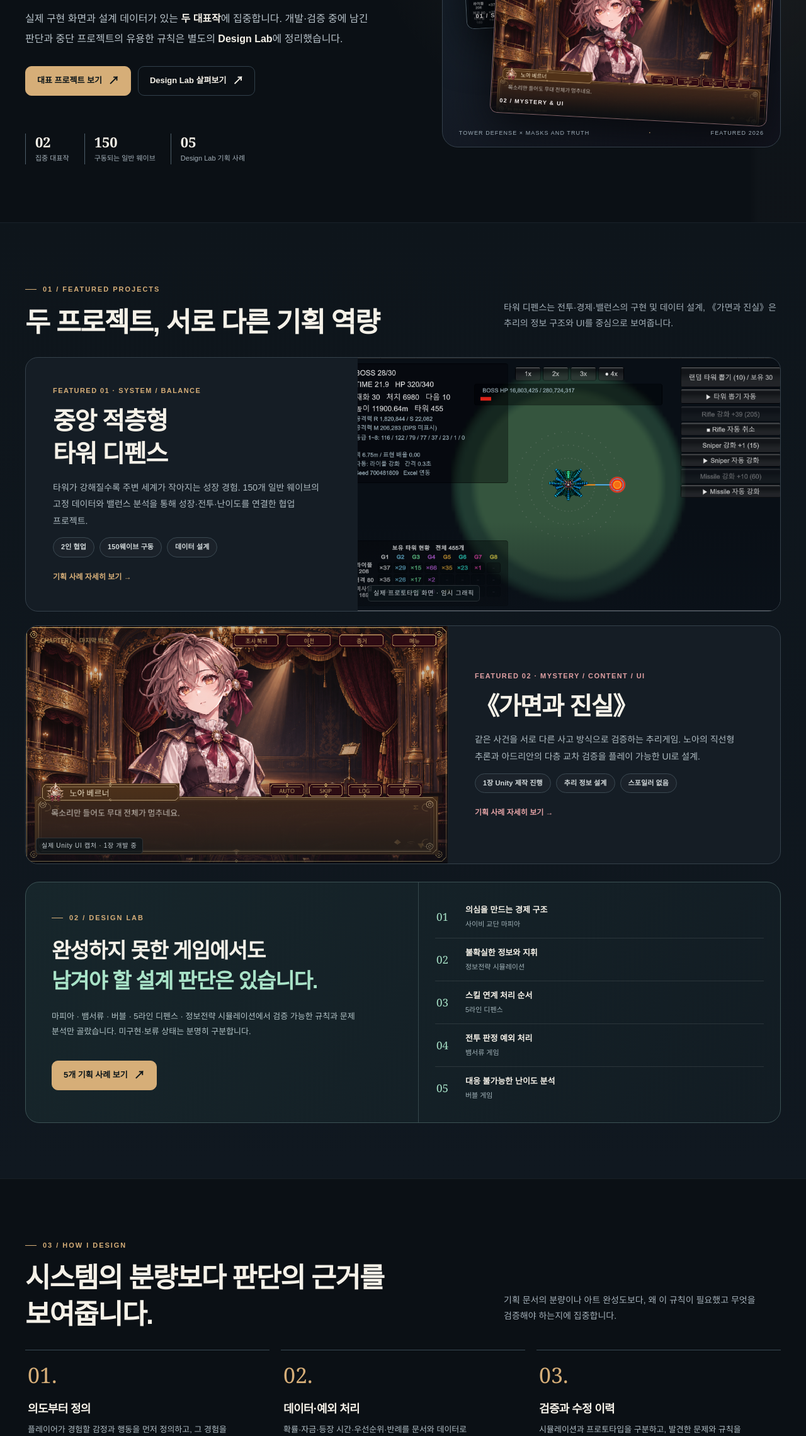
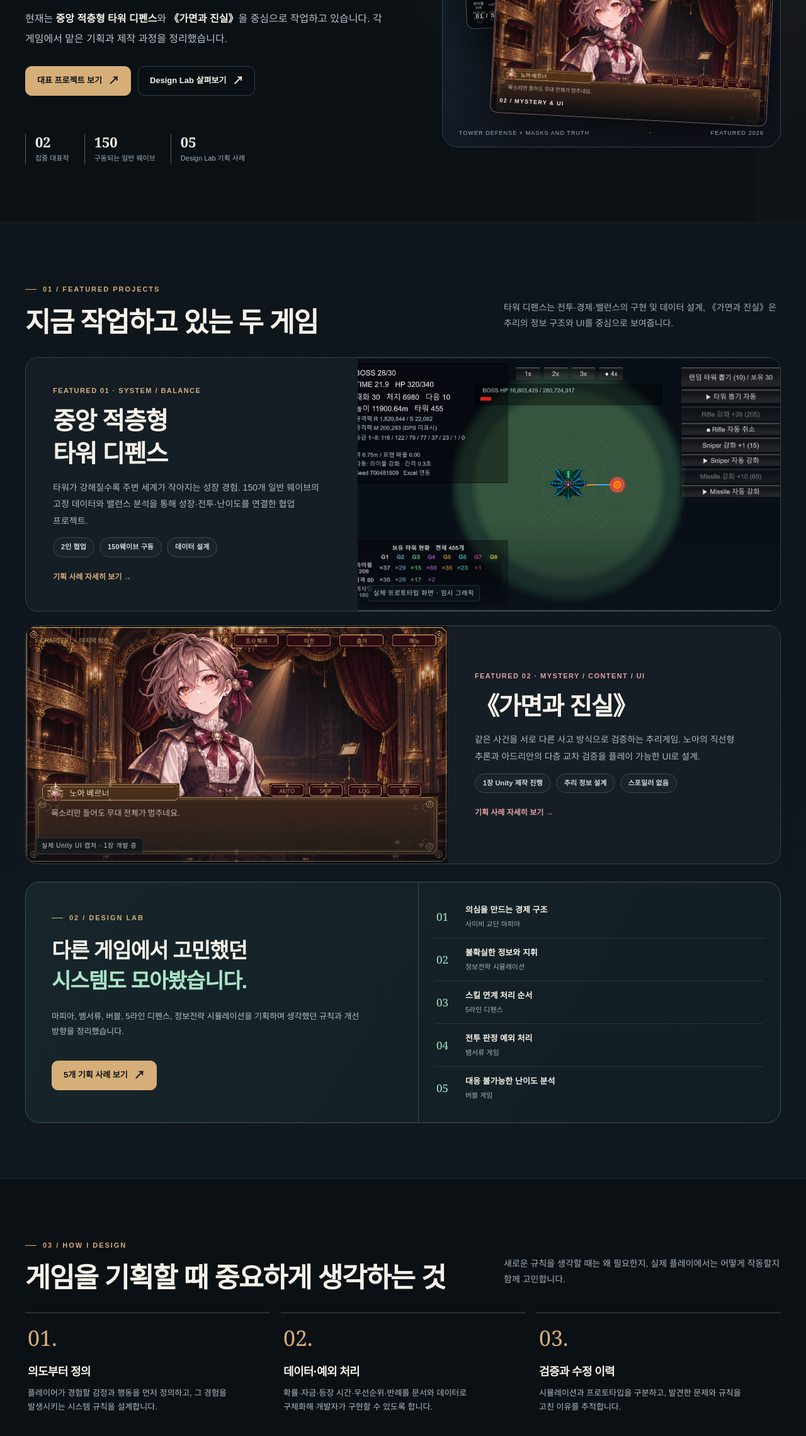
Before and after one commit to kjstino/game-design-portfolio, a plain HTML site: page index.html in a window 1280 px wide. Shown: the part 520-2800 px from the top of the page at 63% size. Drawn offline with Linux system fonts and the light colour scheme.

Commit message:
Add files via upload

```diff
--- a/index.html
+++ b/index.html
@@ -2,18 +2,18 @@
 
 <html lang="ko"><head><meta charset="utf-8"/><meta content="width=device-width, initial-scale=1" name="viewport"/><meta content="dark" name="color-scheme"/><meta content="#0b1015" name="theme-color"/><meta content="게임 시스템·콘텐츠 기획 포트폴리오. 대표작: 중앙 적층형 타워 디펜스와 《가면과 진실》. 다섯 가지 기획 연구 사례는 Design Lab에서 확인할 수 있습니다." name="description"/><title>KJS | 게임 시스템·콘텐츠 기획 포트폴리오</title><link href="assets/favicon.svg" rel="icon" type="image/svg+xml"/><link href="assets/site.css" rel="stylesheet"/><script defer="" src="assets/site.js"></script></head><body class=""><a class="skip-link" href="#main">본문 바로가기</a><header class="site-header"><div class="wrap header-inner"><a aria-label="홈으로" class="brand" href="index.html"><span class="brand-mark">K</span><span class="brand-name">KJS. DESIGN<small>GAME SYSTEM PORTFOLIO</small></span></a><button aria-controls="main-nav" aria-expanded="false" aria-label="메뉴 열기" class="menu-toggle" type="button">☰</button><nav aria-label="주 메뉴" class="nav" id="main-nav"><a href="index.html#work">프로젝트</a><a href="projects/tower.html">타워 디펜스</a><a href="projects/masks.html">가면과 진실</a><a href="design-lab.html">Design Lab</a><a href="about.html">ABOUT ME</a></nav></div></header>
 <div class="topline"><div class="wrap topline-inner"><span><span class="status-dot"></span> GAME SYSTEM / BALANCE / NARRATIVE LOGIC</span><span>SELECTED PROJECTS · 2026</span></div></div>
-<main id="main"><section class="home-hero"><div class="wrap hero-grid"><div class="hero-copy"><div class="kicker">GAME DESIGN / FEATURED WORK &amp; DESIGN LAB</div><h1 class="display">재미를<br/>규칙으로 만들고,<br/><em>결과로 검증합니다.</em></h1><p class="intro">실제 구현 화면과 설계 데이터가 있는 <b>두 대표작</b>에 집중합니다. 개발·검증 중에 남긴 판단과 중단 프로젝트의 유용한 규칙은 별도의 <b>Design Lab</b>에 정리했습니다.</p><div class="hero-actions"><a class="btn btn-primary" href="#work">대표 프로젝트 보기 <span class="icon-arr">↗</span></a><a class="btn btn-quiet" href="design-lab.html">Design Lab 살펴보기 <span class="icon-arr">↗</span></a></div><div class="hero-proof"><div class="hero-proof-item"><strong>02</strong><span>집중 대표작</span></div><div class="hero-proof-item"><strong>150</strong><span>구동되는 일반 웨이브</span></div><div class="hero-proof-item"><strong>05</strong><span>Design Lab 기획 사례</span></div></div></div><div aria-label="타워 디펜스 보스 전투와 가면과 진실 대화 UI 실제 게임 화면 모음" class="hero-art" role="img"><div class="hero-showcase-title">IN DEVELOPMENT · REAL SCREENSHOTS</div>
+<main id="main"><section class="home-hero"><div class="wrap hero-grid"><div class="hero-copy"><div class="kicker">GAME DESIGN / FEATURED WORK &amp; DESIGN LAB</div><h1 class="display">아이디어를<br/>게임 속 규칙으로<br/><em>구체화하고 있습니다.</em></h1><p class="intro">현재는 <b>중앙 적층형 타워 디펜스</b>와 <b>《가면과 진실》</b>을 중심으로 작업하고 있습니다. 각 게임에서 맡은 기획과 제작 과정을 정리했습니다.</p><div class="hero-actions"><a class="btn btn-primary" href="#work">대표 프로젝트 보기 <span class="icon-arr">↗</span></a><a class="btn btn-quiet" href="design-lab.html">Design Lab 살펴보기 <span class="icon-arr">↗</span></a></div><div class="hero-proof"><div class="hero-proof-item"><strong>02</strong><span>집중 대표작</span></div><div class="hero-proof-item"><strong>150</strong><span>구동되는 일반 웨이브</span></div><div class="hero-proof-item"><strong>05</strong><span>Design Lab 기획 사례</span></div></div></div><div aria-label="타워 디펜스 보스 전투와 가면과 진실 대화 UI 실제 게임 화면 모음" class="hero-art" role="img"><div class="hero-showcase-title">IN DEVELOPMENT · REAL SCREENSHOTS</div>
 <div class="hero-shot hero-shot-tower"><img alt="타워 디펜스 실제 보스 전투 화면" loading="eager" src="media/tower_boss_combat.png"/><span>01 / SYSTEM &amp; BALANCE</span></div>
 <div class="hero-shot hero-shot-masks"><img alt="가면과 진실 노아 대화 UI 실제 화면" loading="eager" src="media/masks_dialogue.png"/><span>02 / MYSTERY &amp; UI</span></div>
 <div class="hero-showcase-foot">TOWER DEFENSE × MASKS AND TRUTH <b>·</b> FEATURED 2026</div></div></div></section>
-<section class="section section-shade" id="work"><div class="wrap"><div class="section-head"><div><div class="kicker">01 / FEATURED PROJECTS</div><h2 class="section-heading" style="margin-top:13px">두 프로젝트, 서로 다른 기획 역량</h2></div><p class="section-sub">타워 디펜스는 전투·경제·밸런스의 구현 및 데이터 설계, 《가면과 진실》은 추리의 정보 구조와 UI를 중심으로 보여줍니다.</p></div><div class="showcase-grid dual">
+<section class="section section-shade" id="work"><div class="wrap"><div class="section-head"><div><div class="kicker">01 / FEATURED PROJECTS</div><h2 class="section-heading" style="margin-top:13px">지금 작업하고 있는 두 게임</h2></div><p class="section-sub">타워 디펜스는 전투·경제·밸런스의 구현 및 데이터 설계, 《가면과 진실》은 추리의 정보 구조와 UI를 중심으로 보여줍니다.</p></div><div class="showcase-grid dual">
 <a class="project-card featured" data-live-image="tower" href="projects/tower.html"><div class="card-content"><div class="card-kicker">FEATURED 01 · SYSTEM / BALANCE</div><h3>중앙 적층형<br/>타워 디펜스</h3><p>타워가 강해질수록 주변 세계가 작아지는 성장 경험. 150개 일반 웨이브의 고정 데이터와 밸런스 분석을 통해 성장·전투·난이도를 연결한 협업 프로젝트.</p><div class="tag-row"><span class="pill">2인 협업</span><span class="pill">150웨이브 구동</span><span class="pill">데이터 설계</span></div><span class="more">기획 사례 자세히 보기 →</span></div><div class="card-visual"><img alt="중앙 적층형 타워 디펜스 실제 보스 전투 화면" decoding="async" loading="lazy" src="media/tower_boss_combat.png"/><span class="image-label">실제 프로토타입 화면 · 임시 그래픽</span></div></a>
 <a class="project-card featured masks-card" data-live-image="masks" href="projects/masks.html"><div class="card-visual"><img alt="가면과 진실의 실제 대화 UI 화면" decoding="async" loading="lazy" src="media/masks_dialogue.png"/><span class="image-label">실제 Unity UI 캡처 · 1장 개발 중</span></div><div class="card-content"><div class="card-kicker">FEATURED 02 · MYSTERY / CONTENT / UI</div><h3>《가면과 진실》</h3><p>같은 사건을 서로 다른 사고 방식으로 검증하는 추리게임. 노아의 직선형 추론과 아드리안의 다층 교차 검증을 플레이 가능한 UI로 설계.</p><div class="tag-row"><span class="pill">1장 Unity 제작 진행</span><span class="pill">추리 정보 설계</span><span class="pill">스포일러 없음</span></div><span class="more">기획 사례 자세히 보기 →</span></div></a>
 </div><div aria-label="시스템 설계 연구 모음" class="lab-feature">
 <div class="lab-feature-main">
 <div class="kicker">02 / DESIGN LAB</div>
-<h3>완성하지 못한 게임에서도<br/><em>남겨야 할 설계 판단은 있습니다.</em></h3>
-<p>마피아 · 뱀서류 · 버블 · 5라인 디펜스 · 정보전략 시뮬레이션에서 검증 가능한 규칙과 문제 분석만 골랐습니다. 미구현·보류 상태는 분명히 구분합니다.</p>
+<h3>다른 게임에서 고민했던<br/><em>시스템도 모아봤습니다.</em></h3>
+<p>마피아, 뱀서류, 버블, 5라인 디펜스, 정보전략 시뮬레이션을 기획하며 생각했던 규칙과 개선 방향을 정리했습니다.</p>
 <a class="btn btn-primary" href="design-lab.html">5개 기획 사례 보기 <span class="icon-arr">↗</span></a>
 </div>
 <div aria-label="기획 사례 주제" class="lab-feature-list">
@@ -23,6 +23,6 @@
 <div><span>04</span><strong>전투 판정 예외 처리</strong><small>뱀서류 게임</small></div>
 <div><span>05</span><strong>대응 불가능한 난이도 분석</strong><small>버블 게임</small></div>
 </div></div></div></section>
-<section class="section" id="approach"><div class="wrap"><div class="section-head"><div><div class="kicker">03 / HOW I DESIGN</div><h2 class="section-heading" style="margin-top:13px">시스템의 분량보다 판단의 근거를 보여줍니다.</h2></div><p class="section-sub">기획 문서의 분량이나 아트 완성도보다, 왜 이 규칙이 필요했고 무엇을 검증해야 하는지에 집중합니다.</p></div><div class="method-grid"><div class="method"><div class="method-number">01.</div><h3>의도부터 정의</h3><p>플레이어가 경험할 감정과 행동을 먼저 정의하고, 그 경험을 발생시키는 시스템 규칙을 설계합니다.</p></div><div class="method"><div class="method-number">02.</div><h3>데이터·예외 처리</h3><p>확률·자금·등장 시간·우선순위·반례를 문서와 데이터로 구체화해 개발자가 구현할 수 있도록 합니다.</p></div><div class="method"><div class="method-number">03.</div><h3>검증과 수정 이력</h3><p>시뮬레이션과 프로토타입을 구분하고, 발견한 문제와 규칙을 고친 이유를 추적합니다.</p></div></div></div></section>
-<section class="section section-shade" id="about"><div class="wrap"><div class="about-strip"><div><div class="kicker">04 / ABOUT ME</div><h2>상상한 장면을, 작동하는 규칙으로.</h2><p>아이디어를 제안하는 데서 그치지 않고, 플레이어의 행동을 규칙과 데이터로 정리한 다음 실제 결과를 확인하는 기획자를 지향합니다. 무엇을 고민하고 어떻게 협업하는지, 그리고 전체 자기소개서는 ABOUT ME 페이지에서 확인할 수 있습니다.</p></div><a class="btn btn-primary" href="about.html">자기소개 · PDF 확인 <span class="icon-arr">↗</span></a></div></div></section></main>
+<section class="section" id="approach"><div class="wrap"><div class="section-head"><div><div class="kicker">03 / HOW I DESIGN</div><h2 class="section-heading" style="margin-top:13px">게임을 기획할 때 중요하게 생각하는 것</h2></div><p class="section-sub">새로운 규칙을 생각할 때는 왜 필요한지, 실제 플레이에서는 어떻게 작동할지 함께 고민합니다.</p></div><div class="method-grid"><div class="method"><div class="method-number">01.</div><h3>의도부터 정의</h3><p>플레이어가 경험할 감정과 행동을 먼저 정의하고, 그 경험을 발생시키는 시스템 규칙을 설계합니다.</p></div><div class="method"><div class="method-number">02.</div><h3>데이터·예외 처리</h3><p>확률·자금·등장 시간·우선순위·반례를 문서와 데이터로 구체화해 개발자가 구현할 수 있도록 합니다.</p></div><div class="method"><div class="method-number">03.</div><h3>검증과 수정 이력</h3><p>시뮬레이션과 프로토타입을 구분하고, 발견한 문제와 규칙을 고친 이유를 추적합니다.</p></div></div></div></section>
+<section class="section section-shade" id="about"><div class="wrap"><div class="about-strip"><div><div class="kicker">04 / ABOUT ME</div><h2>어떤 생각으로 게임을 기획하는지</h2><p>아이디어를 제안하는 데서 그치지 않고, 플레이어의 행동을 규칙과 데이터로 정리한 다음 실제 결과를 확인하는 기획자를 지향합니다. 무엇을 고민하고 어떻게 협업하는지, 그리고 전체 자기소개서는 ABOUT ME 페이지에서 확인할 수 있습니다.</p></div><a class="btn btn-primary" href="about.html">자기소개 · PDF 확인 <span class="icon-arr">↗</span></a></div></div></section></main>
 <footer class="site-footer"><div class="wrap footer-grid"><div><a class="brand" href="index.html"><span class="brand-mark">K</span><span class="brand-name">KJS. DESIGN<small>GAME SYSTEM PORTFOLIO</small></span></a><p class="footer-note" style="margin-top:14px">기획 · 데이터 · 게임 규칙 설계 / 2026</p></div><div class="footer-links"><a href="index.html#work">PROJECTS</a><a href="design-lab.html">DESIGN LAB</a><a href="about.html">ABOUT ME</a></div></div></footer></body></html>
```
Also changed, not shown: design-lab.html (+5 -5 lines).
